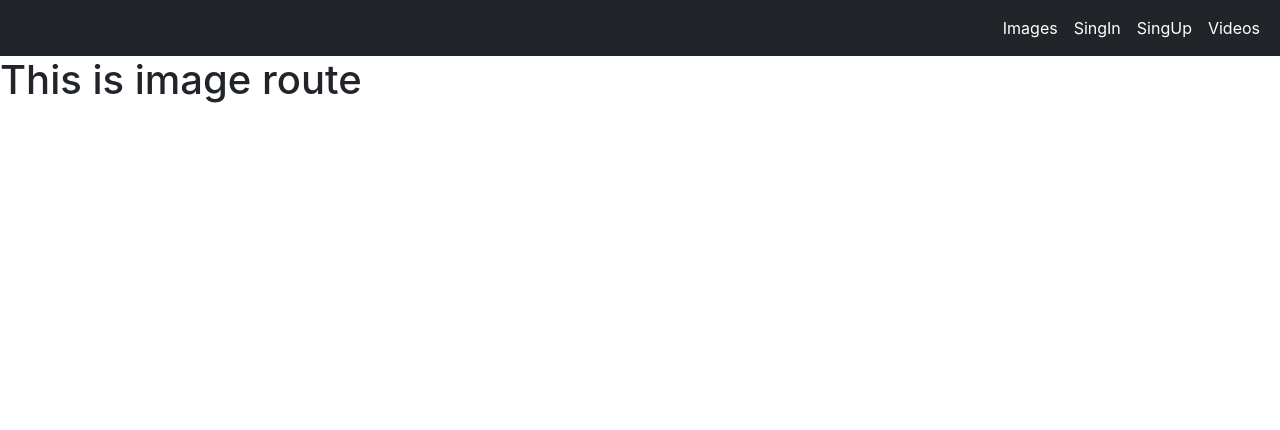
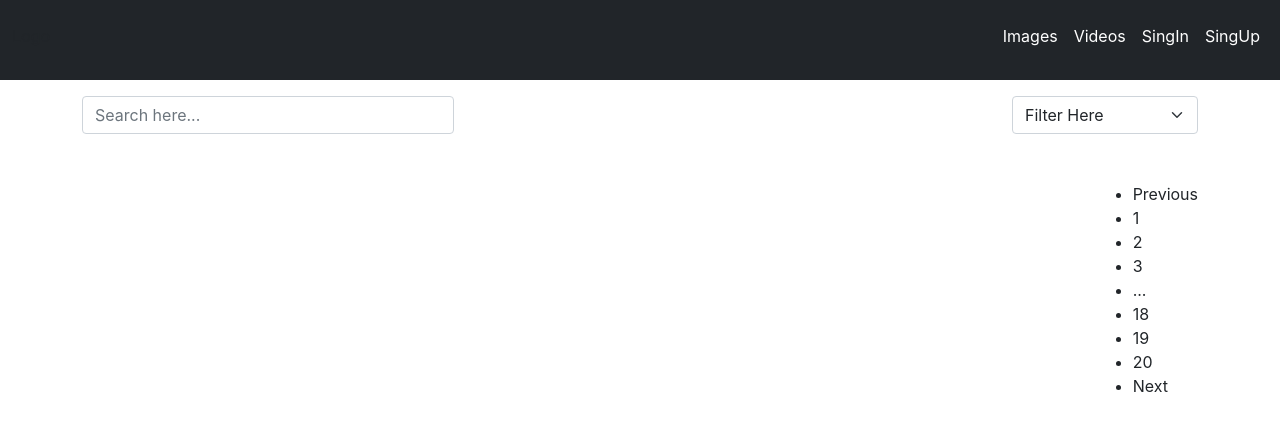
Before and after one commit to Rakib544/scrape-image-video-collector, a React (Create React App) app: page /images in a window 1280 px wide. Shown: the top 430 px of the page. Built offline with nearby package versions, Linux system fonts and the light colour scheme.

Commit message:
some commit

```diff
--- a/package.json
+++ b/package.json
@@ -9,6 +9,7 @@
     "react": "^17.0.2",
     "react-dom": "^17.0.2",
     "react-hook-form": "^7.12.2",
+    "react-paginate": "^7.1.3",
     "react-router-dom": "^5.2.0",
     "react-scripts": "4.0.3",
     "web-vitals": "^1.1.2"
--- a/src/App.js
+++ b/src/App.js
@@ -3,6 +3,7 @@ import "./App.css";
 import Home from "./components/Home/Home";
 import Images from "./components/Images/Images";
 import Navbar from "./components/Navbar/Navbar";
+import Videos from "./components/Videos/Videos";
 
 function App() {
   return (
@@ -11,7 +12,7 @@ function App() {
         <Navbar />
         <Switch>
           <Route path="/" exact>
-            <Home />
+            <Images />
           </Route>
           <Route path="/sign-in">
             <Home />
@@ -23,7 +24,7 @@ function App() {
             <Images />
           </Route>
           <Route path="/videos">
-            <Home />
+            <Videos />
           </Route>
         </Switch>
       </BrowserRouter>
--- a/src/components/Home/Home.js
+++ b/src/components/Home/Home.js
@@ -3,7 +3,7 @@ import React from "react";
 const Home = () => {
   return (
     <div>
-      <h1>Home Page</h1>
+      <h3 className="text-center my-3">Welcome Name</h3>
     </div>
   );
 };
--- a/src/components/Images/Images.js
+++ b/src/components/Images/Images.js
@@ -1,9 +1,38 @@
-import React from "react";
+import { useEffect } from "react";
+import ReactPaginate from "react-paginate";
+import { useHistory } from "react-router-dom";
 
 const Images = () => {
+  useEffect(() => {}, []);
+  const history = useHistory();
+  const totalPage = Math.ceil(100 / 5);
+
+  const handlePageChange = (page) => {
+    history.push(`/admin/complete-orders?page=${page.selected + 1}`);
+  };
   return (
-    <div>
-      <h1>This is image route</h1>
+    <div className="container">
+      <div className="d-flex justify-content-between my-3">
+        <div className="col-4">
+          <input
+            type="search"
+            placeholder="Search here..."
+            className="form-control"
+          />
+        </div>
+        <div className="col-2">
+          <select className="form-select" aria-label="Default select example">
+            <option selected>Filter Here</option>
+            <option value="1">One</option>
+            <option value="2">Two</option>
+            <option value="3">Three</option>
+          </select>
+        </div>
+      </div>
+      <div className="my-4 row"></div>
+      <div className="d-flex justify-content-end">
+        <ReactPaginate pageCount={totalPage} onPageChange={handlePageChange} />
+      </div>
     </div>
   );
 };
--- a/src/components/Navbar/Navbar.js
+++ b/src/components/Navbar/Navbar.js
@@ -1,9 +1,8 @@
-import React from "react";
 import { Link } from "react-router-dom";
 
 const Navbar = () => {
   return (
-    <nav className="navbar navbar-expand-lg navbar-dark bg-dark py-2">
+    <nav className="navbar navbar-expand-lg navbar-dark bg-dark pt-3 pb-2">
       <div className="container-fluid">
         <p>Logo</p>
         <button
@@ -18,13 +17,22 @@ const Navbar = () => {
           <span className="navbar-toggler-icon"></span>
         </button>
         <div className="collapse navbar-collapse" id="navbarSupportedContent">
-          <ul className="navbar-nav ms-auto mb-2 mb-lg-0">
-            <li className="nav-item">
+          <div className="navbar-nav ms-auto mb-2 mb-lg-0">
+            <p className="nav-item">
               <Link className="nav-link active" aria-current="page" to="/">
                 Images
               </Link>
-            </li>
-            <li className="nav-item">
+            </p>
+            <p className="nav-item">
+              <Link
+                className="nav-link active"
+                aria-current="page"
+                to="/videos"
+              >
+                Videos
+              </Link>
+            </p>
+            <p className="nav-item">
               <Link
                 className="nav-link active"
                 aria-current="page"
@@ -32,8 +40,8 @@ const Navbar = () => {
               >
                 SingIn
               </Link>
-            </li>
-            <li className="nav-item">
+            </p>
+            <p className="nav-item">
               <Link
                 className="nav-link active"
                 aria-current="page"
@@ -41,17 +49,8 @@ const Navbar = () => {
               >
                 SingUp
               </Link>
-            </li>
-            <li className="nav-item">
-              <Link
-                className="nav-link active"
-                aria-current="page"
-                to="/videos"
-              >
-                Videos
-              </Link>
-            </li>
-          </ul>
+            </p>
+          </div>
         </div>
       </div>
     </nav>
--- a/src/components/Videos/Videos.js
+++ b/src/components/Videos/Videos.js
@@ -2,8 +2,24 @@ import React from "react";
 
 const Videos = () => {
   return (
-    <div>
-      <h1>This is video page</h1>
+    <div className="container">
+      <div className="d-flex justify-content-between my-3">
+        <div className="col-4">
+          <input
+            type="search"
+            placeholder="Search here..."
+            className="form-control"
+          />
+        </div>
+        <div className="col-2">
+          <select className="form-select" aria-label="Default select example">
+            <option selected>Filter Here</option>
+            <option value="1">One</option>
+            <option value="2">Two</option>
+            <option value="3">Three</option>
+          </select>
+        </div>
+      </div>
     </div>
   );
 };
--- a/src/index.css
+++ b/src/index.css
@@ -1,13 +1,14 @@
+@import url("https://fonts.googleapis.com/css2?family=Roboto:ital,wght@0,100;0,300;0,400;0,500;0,700;0,900;1,100;1,300;1,400;1,500;1,700;1,900&display=swap");
+
 body {
   margin: 0;
-  font-family: -apple-system, BlinkMacSystemFont, 'Segoe UI', 'Roboto', 'Oxygen',
-    'Ubuntu', 'Cantarell', 'Fira Sans', 'Droid Sans', 'Helvetica Neue',
+  font-family: -apple-system, BlinkMacSystemFont, "Segoe UI", "Roboto", "Oxygen",
+    "Ubuntu", "Cantarell", "Fira Sans", "Droid Sans", "Helvetica Neue",
     sans-serif;
   -webkit-font-smoothing: antialiased;
   -moz-osx-font-smoothing: grayscale;
 }
 
 code {
-  font-family: source-code-pro, Menlo, Monaco, Consolas, 'Courier New',
-    monospace;
+  font-family: "Roboto", sans-serif;
 }
```
Also changed, not shown: 1 other file (tests, documents, lock files or other folders).
